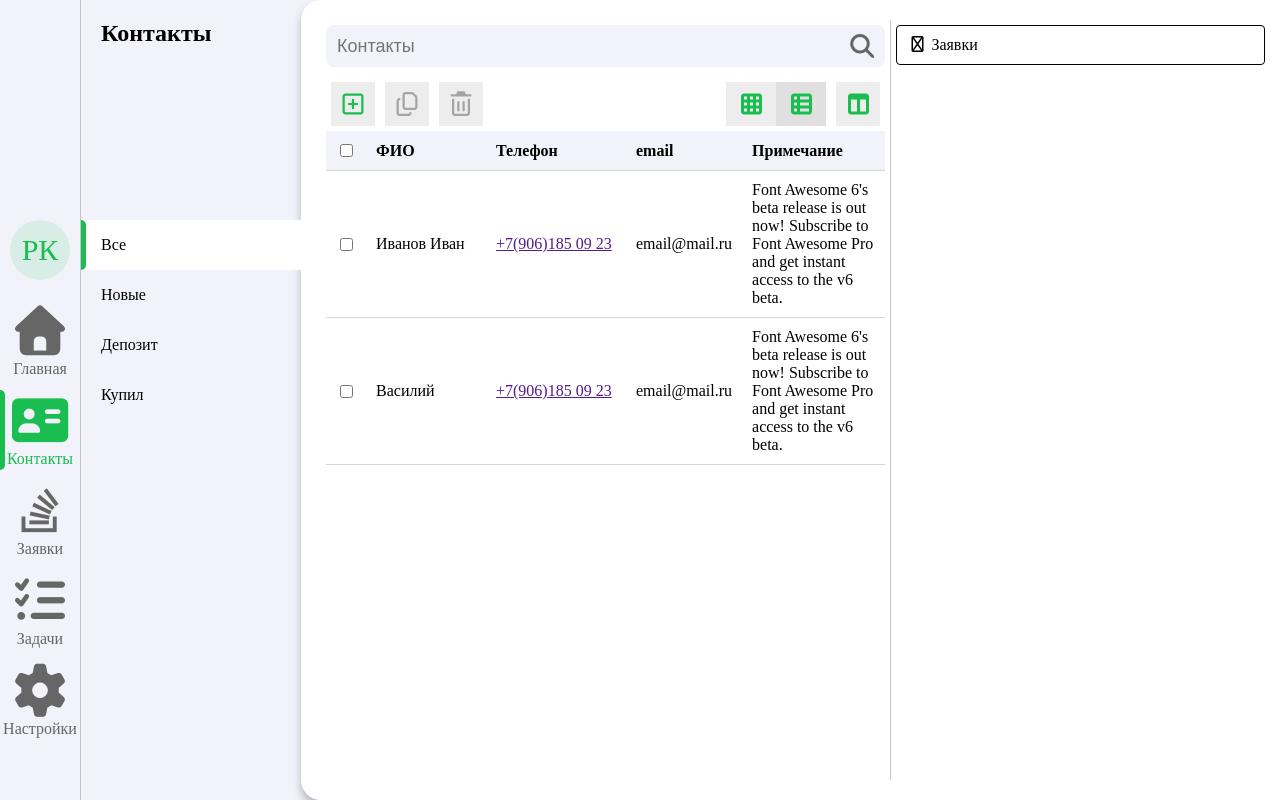
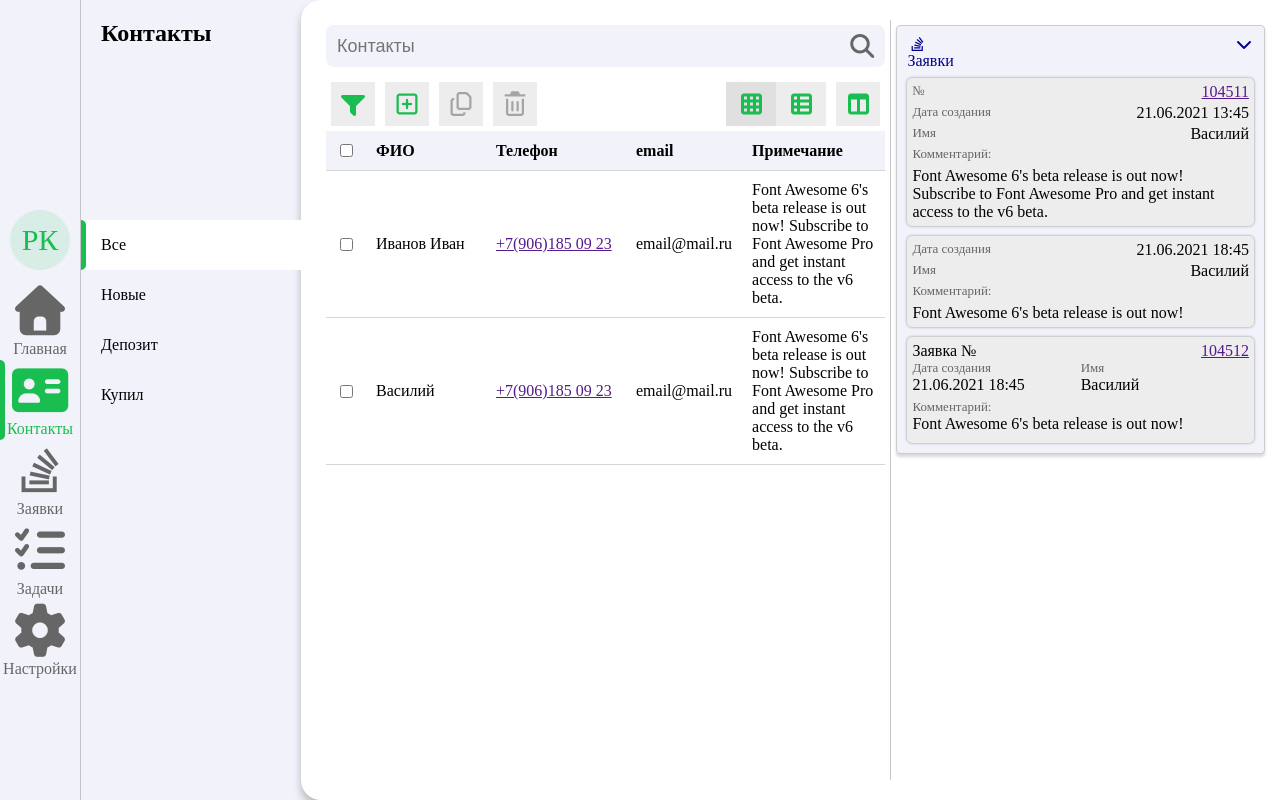
Before and after one commit to Avertuss/design-layout, a plain HTML site: page Type2/contact.html in a window 1280 px wide. Drawn offline with Linux system fonts and the light colour scheme.

Commit message:
Доработано дочернеий вывод

```diff
--- /dev/null
+++ b/Type2/common.css
@@ -0,0 +1,20 @@
+.row-ma-10 > *
+{
+    margin-top: 10px;
+}
+*[class~="row-ma-"] > *:first-child
+{
+    margin-top: 0;
+}
+.col-ma-10 > *
+{
+    margin-left: 10px;
+}
+*[class~="col-ma-"] > *:first-child
+{
+    margin-left: 0;
+}
+.ta-r
+{
+    text-align: right;
+}
--- a/Type2/contact.html
+++ b/Type2/contact.html
@@ -11,15 +11,11 @@
         <link rel="stylesheet" href="manage-panel.css">
         <link rel="stylesheet" href="button.css">
         <link rel="stylesheet" href="toggle.css">
+        <link rel="stylesheet" href="common.css">
+        <link rel="stylesheet" href="grid.css">
+        <link rel="stylesheet" href="fields.css">
         <style>
-            .row-margin-10 > *
-            {
-                margin-top: 10px;
-            }
-            *[class~="row-margin"] > *:first-child
-            {
-                margin-top: 0;
-            }
+
             .v-center
             {
                 display: flex;
@@ -116,6 +112,12 @@
                         <div class="manage-panel">
                            <div class="left-panel">
                             <div class="tooltip">
+                                <button class="btn-mini" >
+                                  <i class="icon fas fa-filter"></i>
+                              </button>
+                              <span class="tooltip-bottom--message">Фильтры</span>
+                              </div>
+                            <div class="tooltip">
                               <button class="btn-mini" >
                                 <i class="icon far fa-plus-square"></i>
                             </button>
@@ -134,7 +136,7 @@
                             </div>
                             <div class="right-panel">
                                 <div class="toggle">
-                                    <input type="checkbox" hidden checked>
+                                    <input type="checkbox" hidden >
                                     <div class="toggle-left">
                                         <i class="icon fas fa-th"></i>
                                     </div>
@@ -188,13 +190,42 @@
                         </table>
                     </main>
                 </main>
+                <div class="page-line"></div>
                 <main class="page contact-sub--page">
                     <header class="page--header"></header>
                     <main class="page--body">
-                    <section class="container-box">
-                        <header class="container-box--header"><i class="icon far fa-angle-up"></i> <span>Заявки</span></header>
-                        <main class="container-box--body">
 
+                    <section class="container-box--open">
+                        <header class="container-box-header">
+                            <i class="fab fa-stack-overflow">  Заявки</i>
+
+                            <i class="fas fa-chevron-down"></i>
+                        </header>
+                        <main class="container-box-body row-ma-10">
+                            <div class="demand-mini-card">
+                                <div class="box-row"><span class="label">№</span><a href ><span>104511</span></a></div>
+                                <div class="box-row"><span class="label">Дата создания</span> <span>21.06.2021 13:45  </span> </div>
+                                <div class="box-row"><span class="label">Имя</span> <span>Василий</span></div>
+                                <div class="box-row"><span class="label">Комментарий:</span> </div>
+                                <div class="box-row">Font Awesome 6's beta release is out now! Subscribe to Font Awesome Pro and get instant access to the v6 beta. </div>
+                            </div>
+                            <div class="demand-mini-card">
+                                <div class="box-row"><span class="label">Дата создания</span><span>21.06.2021 18:45</span></div>
+                                <div class="box-row"><span class="label">Имя</span> <span>Василий</span></div>
+                                <div class="box-row"><span class="label">Комментарий:</span> </div>
+                                <div class="box-row">Font Awesome 6's beta release is out now!  </div>
+                            </div>
+                            <div class="demand-mini-card card-grid">
+                                <span >Заявка №</span><a href class="ta-r"  ><span >104512</span></a>
+                                <div class="field-cell">
+                                    <span class="label">Дата создания</span>
+                                    <span>21.06.2021 18:45</span>
+                                </div>
+                                <div class="field-cell">
+                                    <span class="label">Имя</span> <span>Василий</span>
+                                </div>
+                                <div class="field-cell grid-row-span"><span class="label">Комментарий:</span><span>Font Awesome 6's beta release is out now! </span> </div>
+                            </div>
                         </main>
                     </section>
                     <main>
--- a/Type2/descktop.css
+++ b/Type2/descktop.css
@@ -21,8 +21,9 @@
     box-shadow: 0px 6px 9px rgb(0 0 0 / 25%);
     padding: 20px 10px 20px 20px;
     box-sizing: border-box;
-    overflow: auto;
+    overflow-y: auto;
     height: 100%;
+    overflow-x: hidden;
 }
 body
 {
--- /dev/null
+++ b/Type2/fields.css
@@ -0,0 +1,10 @@
+.field-cell
+{
+    display: flex;
+    flex-direction: column;
+    margin-bottom: 5px;
+}
+.field-cell .label{
+    font-size: 13px;
+    color: #666;
+}
--- /dev/null
+++ b/Type2/grid.css
@@ -0,0 +1,8 @@
+.card-grid {
+    display: grid;
+    grid-template-columns: 1fr 1fr;
+}
+.grid-row-span
+{
+    grid-column: 1 / span 2;
+}
--- a/Type2/manage-panel.css
+++ b/Type2/manage-panel.css
@@ -14,8 +14,33 @@
     align-items: center;
 }
 
-.container-box {
+*[class^="container-box--"] {
     padding: 10px;
-    border: 1px solid;
+    background-color: #f2f3fa;
+    box-shadow: 0px 3px 3px rgb(0 0 0 / 15%);
+    border: 1px solid #ccc;
     border-radius: 4px;
 }
+.container-box--close  .container-box--body
+{
+       height: 0;
+       visibility: hidden;
+       opacity: 0;
+}
+.container-box-header
+{
+    color: darkblue;
+    display:flex;
+    justify-content: space-between;
+}
+.demand-mini-card {
+    padding: 5px;
+    border-radius: 5px;
+    /* border: 1px solid #ededed; */
+    box-shadow: 0px 0 3px rgb(0 0 0 / 40%);
+    background-color: #ededed;
+}
+.container-box-body {
+    margin-top: 10px;
+    transition: .5s  ;
+}
--- a/Type2/menu.css
+++ b/Type2/menu.css
@@ -7,7 +7,7 @@
     height: 200px;
 }
 
-.label
+.menu-element .label
 {
     text-align: center;
 }
```
